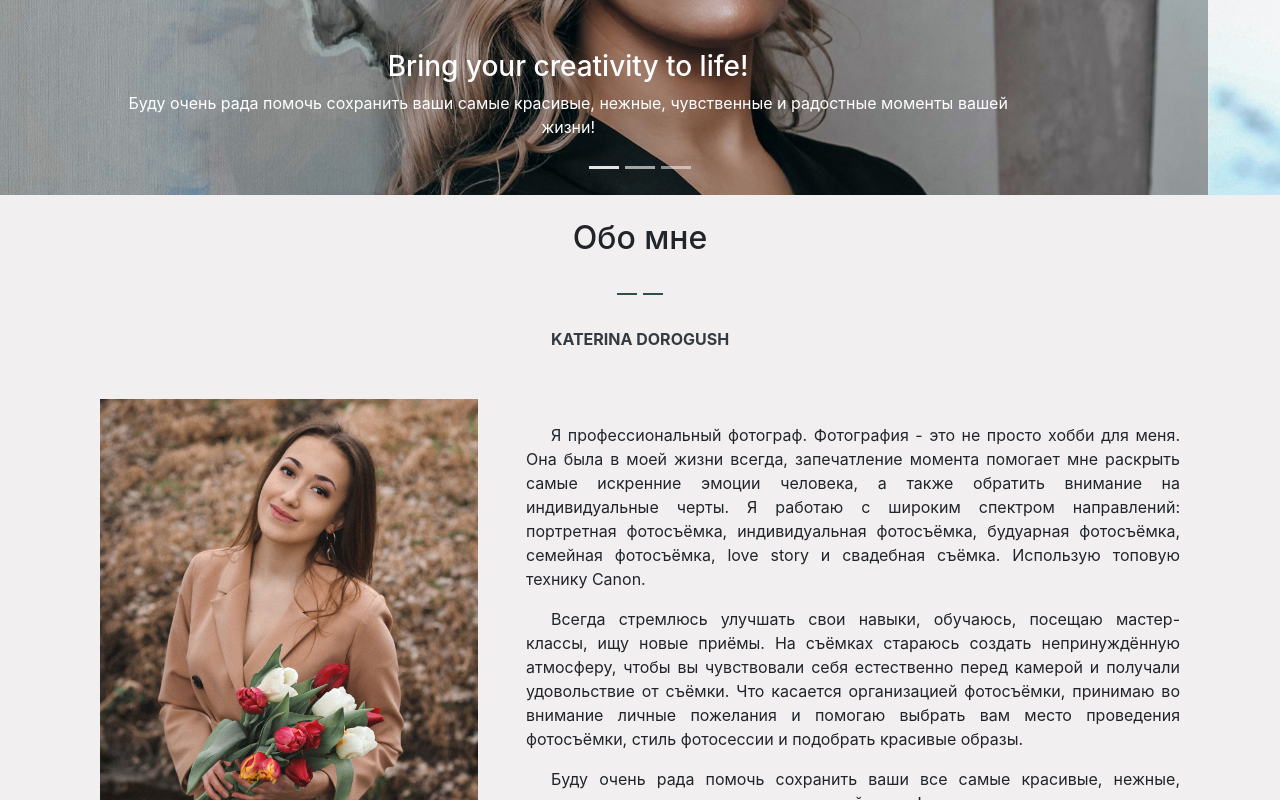
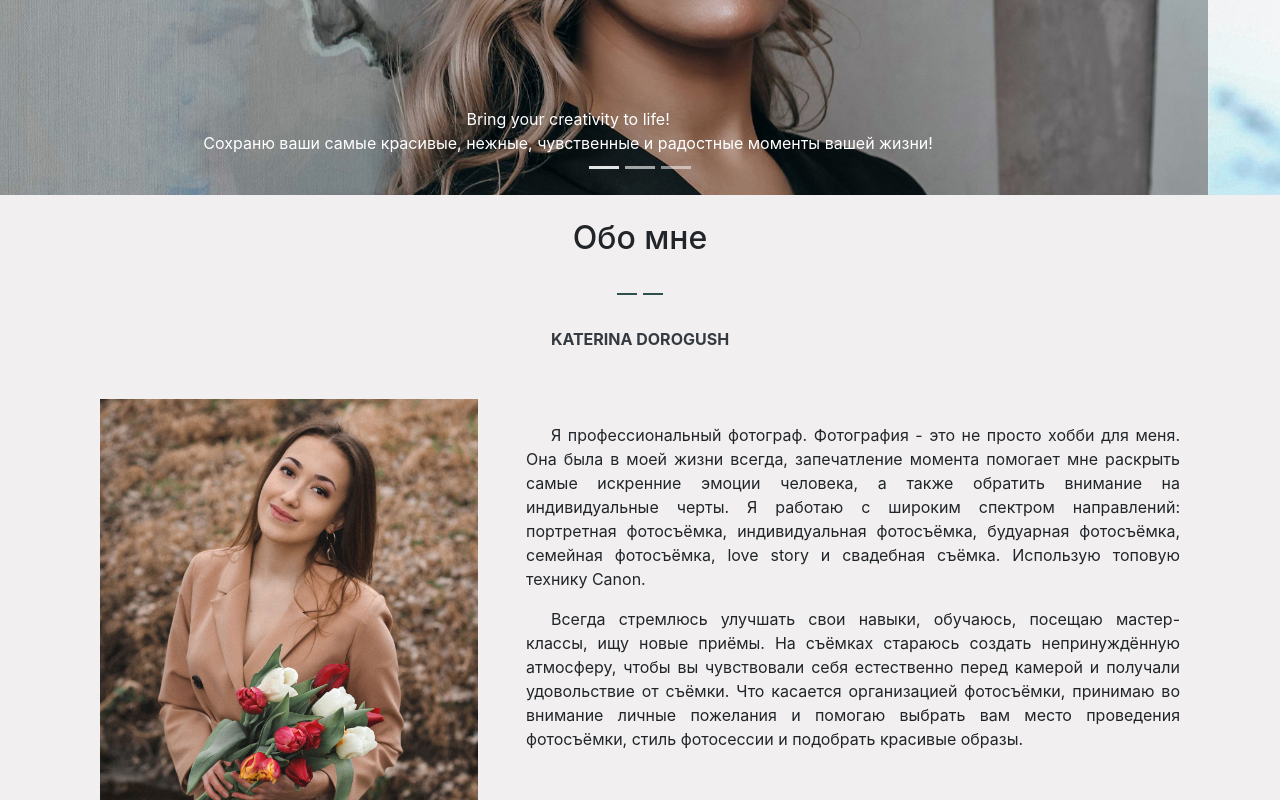
Before and after one commit to TatsianaMark/React-site, a React (Create React App) app in the folder react-site/: page / in a window 1280 px wide. Shown: the part 400-1200 px from the top of the page. Built offline with nearby package versions, Linux system fonts and the light colour scheme.

Commit message:
feat: change parametrs for slogan

```diff
--- a/react-site/src/App.css
+++ b/react-site/src/App.css
@@ -24,6 +24,12 @@
     }
     .text-title{
         padding-top: 4%;
+    }
+    .slogan{
+        font-size: 8px;
+    }
+    .main_slogan{
+        font-size: 10px;
     }
 }
 
@@ -90,25 +96,3 @@
     width: 100%;
     height: 100%;
 }
-
-/*.container_bg{*/
-    /*background-image: url("./assets/img/Kate.jpg");*/
-    /*background-repeat: no-repeat;*/
-/*}*/
-
-/*@media(max-width: 1366px) {*/
-    /*.main-container {*/
-        /*padding-top: 3.8%;*/
-    /*}*/
-/*}*/
-/*@media(max-width: 992px) {*/
-    /*.main-container {*/
-        /*padding-top: 5%;*/
-    /*}*/
-/*}*/
-
-/*@media(max-width: 480px) {*/
-    /*.main-container {*/
-        /*padding-top: 15%;*/
-    /*}*/
-/*}*/
--- a/react-site/src/Components/CarouselBox.js
+++ b/react-site/src/Components/CarouselBox.js
@@ -20,9 +20,8 @@ export default function CarouselBox() {
                     alt="photo"
                 />
                 <Carousel.Caption>
-                    <h3> Bring your creativity to life!</h3>
-                    <p><span>Буду очень рада помочь сохранить ваши самые красивые, нежные, чувственные и радостные моменты вашей жизни!</span>
-                    </p>
+                    <div className="main_slogan"> Bring your creativity to life!</div>
+                    <div className="slogan">Сохраню ваши самые красивые, нежные, чувственные и радостные моменты вашей жизни!</div>
                 </Carousel.Caption>
             </Carousel.Item>
             <Carousel.Item>
@@ -32,9 +31,8 @@ export default function CarouselBox() {
                     alt="photo"
                 />
                 <Carousel.Caption>
-                    <h3>Change your lens, change your story...</h3>
-                    <p><span>Буду очень рада помочь сохранить ваши самые красивые, нежные, чувственные и радостные моменты вашей жизни!</span>
-                    </p>
+                    <div className="main_slogan">Change your lens, change your story...</div>
+                    <div className="slogan">Сохраню ваши самые красивые, нежные, чувственные и радостные моменты вашей жизни!</div>
                 </Carousel.Caption>
             </Carousel.Item>
             <Carousel.Item>
@@ -44,9 +42,8 @@ export default function CarouselBox() {
                     alt="photo"
                 />
                 <Carousel.Caption>
-                    <h3>Your Day is a Love Story…Tell it to the Camera.</h3>
-                    <p><span>Буду очень рада помочь сохранить ваши самые красивые, нежные, чувственные и радостные моменты вашей жизни!</span>
-                    </p>
+                    <div className="main_slogan">Your Day is a Love Story…Tell it to the Camera.</div>
+                    <div className="slogan">Сохраню ваши самые красивые, нежные, чувственные и радостные моменты вашей жизни!</div>
                 </Carousel.Caption>
             </Carousel.Item>
         </Carousel>
--- a/react-site/src/Pages/About.js
+++ b/react-site/src/Pages/About.js
@@ -30,9 +30,6 @@ export default function About() {
                         На съёмках стараюсь создать непринуждённую атмосферу, чтобы вы чувствовали себя естественно перед камерой и получали удовольствие от съёмки.
                         Что касается организацией фотосъёмки, принимаю во внимание личные пожелания и помогаю выбрать вам место проведения фотосъёмки, стиль фотосессии и подобрать красивые образы.
                     </p>
-                    <p className='indent'>
-                        Буду очень рада помочь сохранить ваши все самые красивые, нежные, чувственные и радостные моменты вашей жизни!
-                    </p>
                 </div>
                 </div>
             </div>
```
